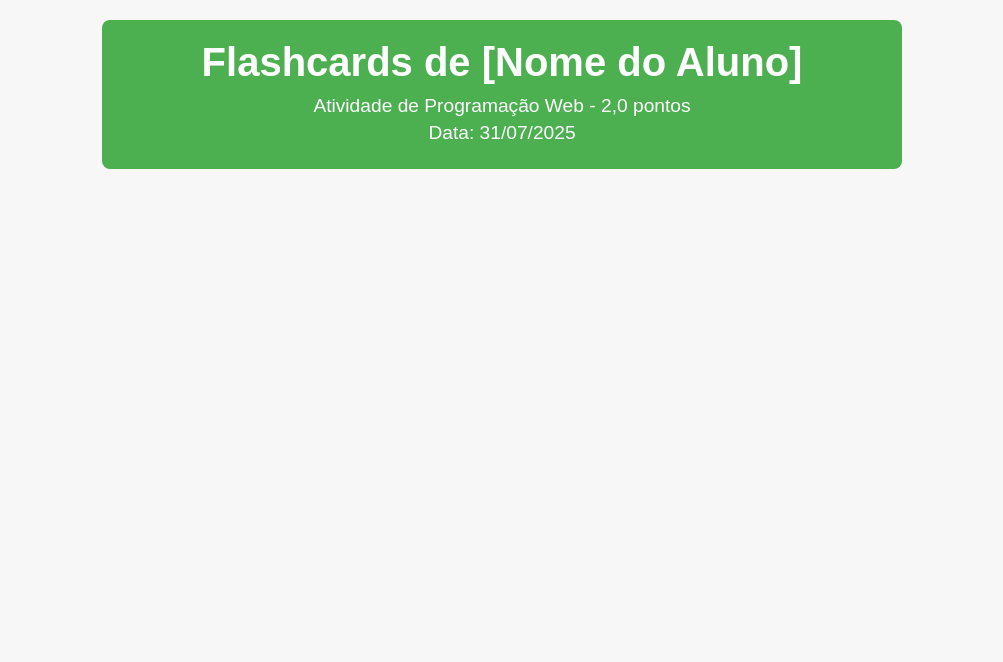
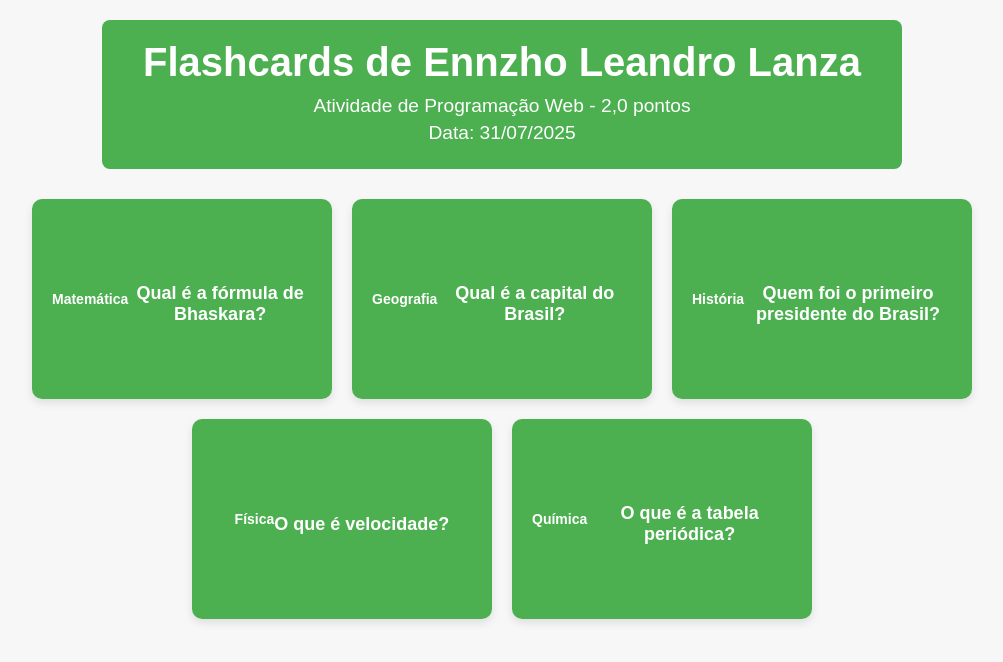
Before and after one commit to EnnzhoLanza123/Ennzho-Lanza-Granada, a plain HTML site: page index.html in a window 1280 px wide. Shown: the whole page, without its empty margins (138-1141 px from the left). Drawn offline with Linux system fonts and the light colour scheme.

Commit message:
Update index.html

```diff
--- a/index.html
+++ b/index.html
@@ -4,16 +4,14 @@
 <head>
     <meta charset="UTF-8">
     <meta name="viewport" content="width=device-width, initial-scale=1.0">
-    <title>Atividade Flashcards - [Nome do Aluno]</title>
+    <title>Atividade Flashcards - Ennzho Leandro Lanza</title>
     <style>
-        /* Resetando margem e padding para garantir que a estrutura fique certa */
         * {
             margin: 0;
             padding: 0;
             box-sizing: border-box;
         }
 
-        /* Definindo o layout e a aparência da página */
         body {
             font-family: 'Arial', sans-serif;
             display: flex;
@@ -24,7 +22,6 @@
             padding: 20px;
         }
 
-        /* Cabeçalho com o nome do aluno e a data */
         .header {
             text-align: center;
             margin-bottom: 30px;
@@ -46,114 +43,153 @@
             margin-bottom: 5px;
         }
 
-        /* Estilo para os cartões */
+        #cards-container {
+            display: flex;
+            flex-wrap: wrap;
+            justify-content: center;
+            gap: 20px;
+        }
+
         .card {
-            background-color: white;
+            background-color: #fff;
+            width: 300px;
+            height: 200px;
             border-radius: 10px;
             box-shadow: 0 4px 8px rgba(0, 0, 0, 0.1);
-            width: 300px;
-            padding: 20px;
-            margin: 10px;
             cursor: pointer;
-            transition: transform 0.2s ease;
+            transition: transform 0.3s ease;
+            transform-style: preserve-3d;
+            position: relative;
+            text-align: center;
         }
 
-        /* Efeito de hover nos cartões */
         .card:hover {
-            transform: scale(1.05);
+            transform: rotateY(10deg);
+        }
+
+        .card .front, .card .back {
+            position: absolute;
+            top: 0;
+            left: 0;
+            width: 100%;
+            height: 100%;
+            border-radius: 10px;
+            display: flex;
+            align-items: center;
+            justify-content: center;
+            backface-visibility: hidden;
+            padding: 20px;
+        }
+
+        .card .front {
+            background-color: #4CAF50;
+            color: white;
+        }
+
+        .card .back {
+            background-color: #f0f0f0;
+            color: #333;
+            transform: rotateY(180deg);
+            display: none;
+        }
+
+        .card.show-back .back {
+            display: block;
         }
 
         .category {
-            color: #555;
             font-size: 14px;
-            margin-bottom: 10px;
+            font-weight: bold;
         }
 
         .question {
             font-size: 18px;
             font-weight: bold;
-            margin-bottom: 10px;
+            margin-top: 10px;
         }
 
         .answer {
-            display: none;
-            color: #333;
-            margin-top: 10px;
             font-size: 16px;
         }
 
-        .answer.show {
-            display: block;
-        }
-
-        /* Container dos cartões */
-        #cards-container {
-            display: flex;
-            flex-wrap: wrap;
-            justify-content: center;
-        }
     </style>
 </head>
 
 <body>
 
     <div class="header">
-        <h1>Flashcards de [Nome do Aluno]</h1>
+        <h1>Flashcards de Ennzho Leandro Lanza</h1>
         <p>Atividade de Programação Web - 2,0 pontos</p>
         <p>Data: 31/07/2025</p>
     </div>
 
-    <!-- Container onde os cartões serão inseridos -->
-    <div id="cards-container"></div>
-
-    <!-- Link para o arquivo JavaScript onde as perguntas estão armazenadas -->
-    <script src="perguntas.js"></script>
+    <div id="cards-container">
+        <!-- Os flashcards vão ser inseridos aqui dinamicamente -->
+    </div>
 
     <script>
-        // Função para criar e exibir cartões
+        const perguntas = [
+            {
+                categoria: "Matemática",
+                pergunta: "Qual é a fórmula de Bhaskara?",
+                resposta: "x = (-b ± √(b² - 4ac)) / 2a"
+            },
+            {
+                categoria: "Geografia",
+                pergunta: "Qual é a capital do Brasil?",
+                resposta: "Brasília"
+            },
+            {
+                categoria: "História",
+                pergunta: "Quem foi o primeiro presidente do Brasil?",
+                resposta: "Marechal Deodoro da Fonseca"
+            },
+            {
+                categoria: "Física",
+                pergunta: "O que é velocidade?",
+                resposta: "É a razão entre o deslocamento e o tempo."
+            },
+            {
+                categoria: "Química",
+                pergunta: "O que é a tabela periódica?",
+                resposta: "É uma organização dos elementos químicos com base em suas propriedades."
+            }
+        ];
+
+        // Função para criar e exibir os flashcards
         function criaCartao(categoria, pergunta, resposta) {
-            // Criar elemento do cartão
             const card = document.createElement('div');
             card.className = 'card';
 
-            // Criar elemento para categoria
-            const cardCategory = document.createElement('div');
-            cardCategory.className = 'category';
-            cardCategory.textContent = categoria;
+            // Criar frente do cartão
+            const front = document.createElement('div');
+            front.className = 'front';
+            front.innerHTML = `
+                <div class="category">${categoria}</div>
+                <div class="question">${pergunta}</div>
+            `;
 
-            // Criar elemento para pergunta
-            const cardQuestion = document.createElement('div');
-            cardQuestion.className = 'question';
-            cardQuestion.textContent = pergunta;
+            // Criar verso do cartão
+            const back = document.createElement('div');
+            back.className = 'back';
+            back.innerHTML = `<div class="answer">${resposta}</div>`;
 
-            // Criar elemento para resposta (inicialmente escondida)
-            const cardAnswer = document.createElement('div');
-            cardAnswer.className = 'answer';
-            cardAnswer.textContent = resposta;
+            // Adicionar ambos (frente e verso) ao cartão
+            card.appendChild(front);
+            card.appendChild(back);
 
-            // Adicionar evento de clique para mostrar/esconder resposta
+            // Adicionar evento de clique para virar o cartão
             card.addEventListener('click', () => {
-                cardAnswer.classList.toggle('show');
+                card.classList.toggle('show-back');
             });
 
-            // Adicionar elementos ao cartão
-            card.appendChild(cardCategory);
-            card.appendChild(cardQuestion);
-            card.appendChild(cardAnswer);
-
-            // Adicionar cartão ao container
+            // Adicionar o cartão ao container
             document.getElementById('cards-container').appendChild(card);
         }
 
-        // Log no console para depuração
-        function logCartao(categoria, pergunta, resposta) {
-            console.log(`Categoria: ${categoria}, Pergunta: ${pergunta}, Resposta: ${resposta}`);
-        }
-
-        // Chamar a função para cada cartão definido em perguntas.js
+        // Criar os 5 flashcards
         perguntas.forEach(p => {
             criaCartao(p.categoria, p.pergunta, p.resposta);
-            logCartao(p.categoria, p.pergunta, p.resposta);
         });
     </script>
 
```
